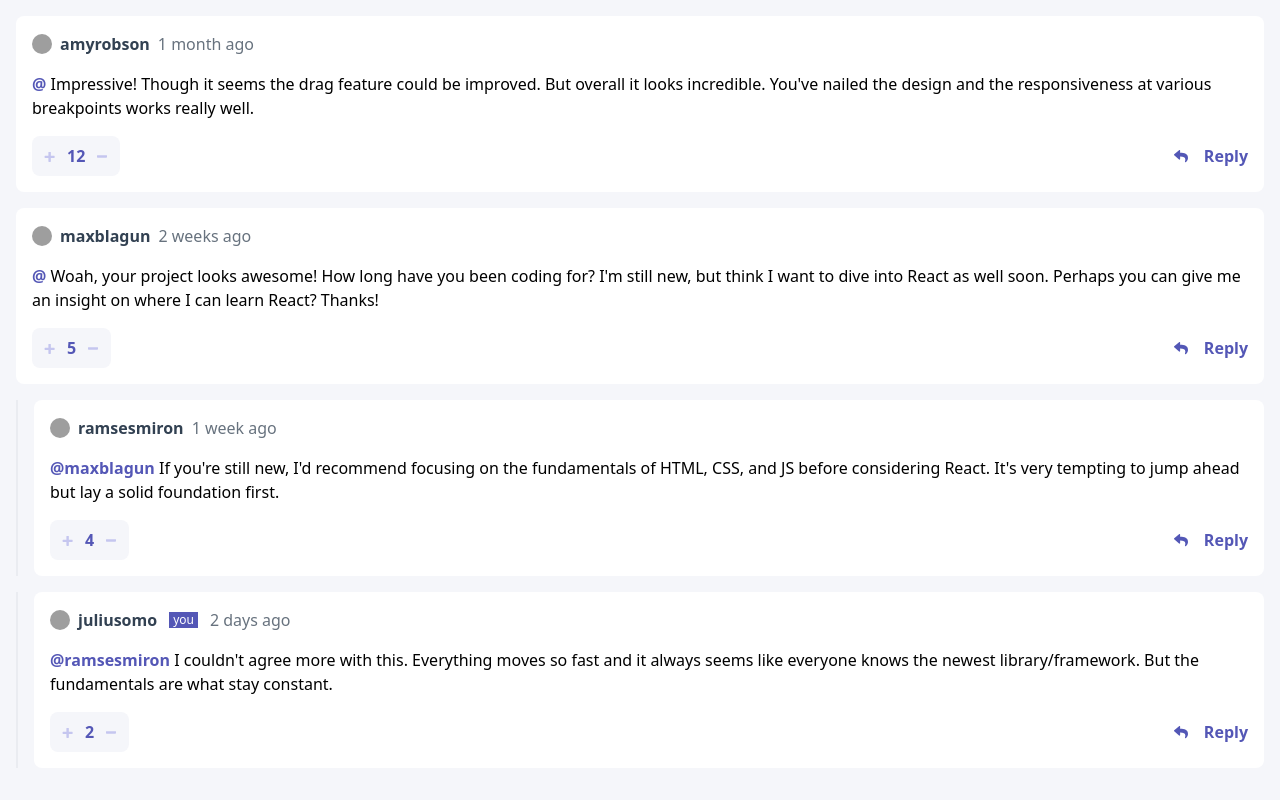
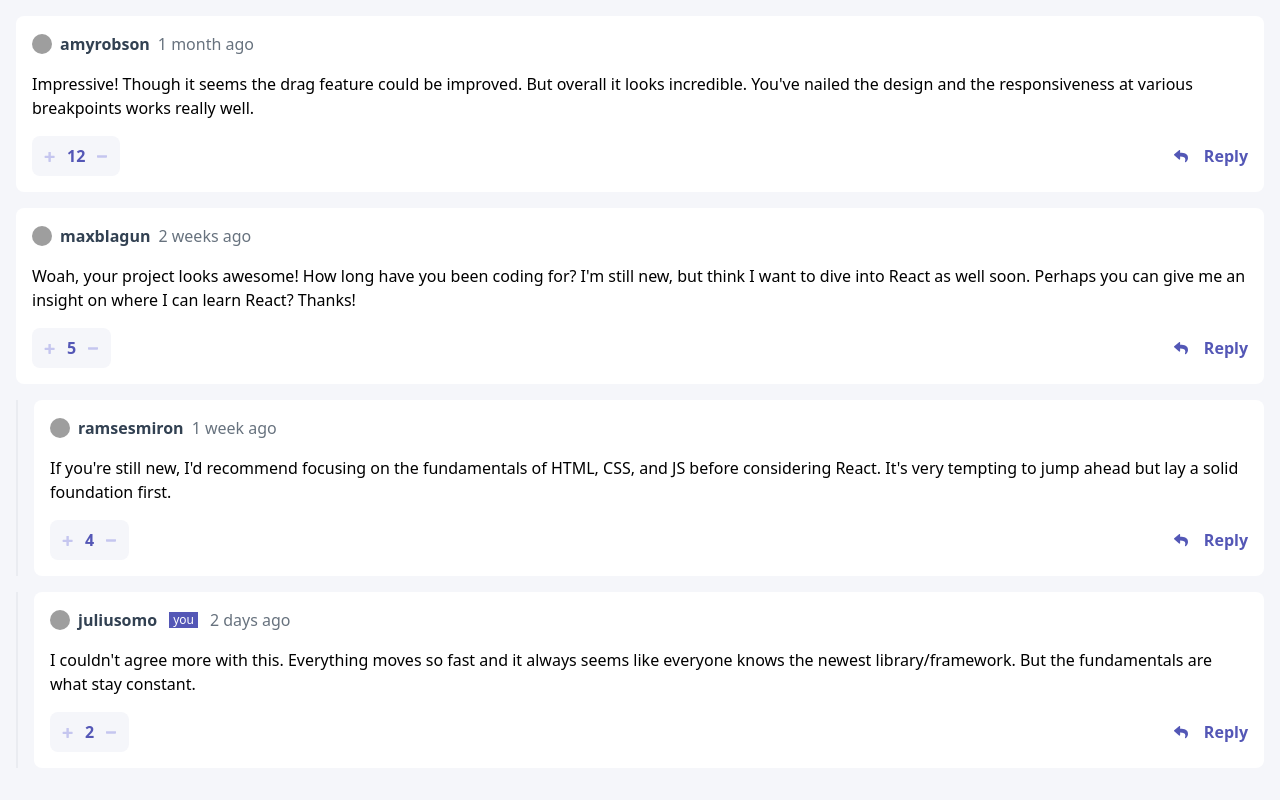
Before and after one commit to JonelBriones/interactive-comments-section, a React (Vite) app: page / in a window 1280 px wide. Shown: the top 800 px of the page. Built offline with nearby package versions, Linux system fonts and the light colour scheme; grey boxes are pictures that could not be loaded.

Commit message:
refactored typescript, replacing any types

```diff
--- a/src/App.tsx
+++ b/src/App.tsx
@@ -1,7 +1,7 @@
 import { useEffect, useState } from "react";
 import comments from "./data.json";
 import "./App.css";
-import Comment, { CommentReply } from "./components/Comment";
+import Comment, { CommentReply, CommentType } from "./components/Comment";
 import AddComment from "./components/AddComment";
 console.log(comments);
 
@@ -54,10 +54,6 @@ function App() {
     });
     setAllComments(joinedComments as any);
     console.log(joinedComments);
-
-    // for(const childComment of comments.comments) {
-    //   joinedComments.push(parentComment)
-    // }
   }, []);
   return (
     <div className="min-h-screen h-auto bg-neutral-veryLightGray p-4  ">
@@ -68,7 +64,7 @@ function App() {
         {commentList.map((comment) => (
           <div key={comment.id}>
             <Comment
-              {...(comment as CommentReply)}
+              comment={comment}
               currentUser={currentUser}
               setCommentList={setCommentList}
               commentList={commentList}
--- a/src/components/Comment.tsx
+++ b/src/components/Comment.tsx
@@ -1,5 +1,4 @@
-import React, { useEffect, useRef, useState } from "react";
-import comments from ".././data.json";
+import { useEffect } from "react";
 import AddComment from "./AddComment";
 export type CommentReply = {
   id: number;
@@ -15,6 +14,30 @@ export type CommentReply = {
   setCommentList: (value: any) => void;
 };
 
+export type CommentType = {
+  id: number;
+  content: string;
+  createdAt: string;
+  score: number;
+  user: {
+    image: {
+      png: string;
+      webp: string;
+    };
+    username: string;
+  };
+  replies: Reply[];
+  replyActive?: boolean;
+};
+type Reply = {
+  id: number;
+  content: string;
+  createdAt: string;
+  score: number;
+  replyingTo: string;
+  user: User;
+  replyActive?: boolean;
+};
 export type User = {
   image: {
     png: string;
@@ -22,20 +45,24 @@ export type User = {
   };
   username: string;
 };
+interface Props {
+  comment: CommentType | Reply;
+  setCommentList: (value: any) => void;
+  currentUser: User;
+  commentList: [];
+}
 
 const Comment = ({
-  id,
-  content,
-  createdAt,
-  score,
-  user,
-  replies,
-  replyingTo,
+  comment,
   currentUser,
-  replyActive,
+  setCommentList,
   commentList,
-  setCommentList,
-}: CommentReply) => {
+}: any) => {
+  console.log(comment);
+  const { id, content, createdAt, score, user, replies, replyActive } =
+    comment as CommentType;
+
+  console.log(replies);
   const replyShow = (id: number) => {
     setCommentList(
       commentList.map((comment: CommentReply) =>
@@ -46,9 +73,6 @@ const Comment = ({
     );
     console.log(commentList);
   };
-  useEffect(() => {
-    // setCommentList([...commentList, replies, comments.comments]);
-  }, []);
 
   return (
     <>
@@ -76,7 +100,7 @@ const Comment = ({
 
           <p className="text-left">
             <span className="text-primary-moderateBlue font-bold">
-              @{replyingTo}
+              {/* @{replies?.replyingTo} */}
             </span>{" "}
             {content}
           </p>
@@ -107,13 +131,20 @@ const Comment = ({
         </div>
       </div>
       {replyActive && <AddComment {...currentUser} />}
-      {replies?.map((reply: CommentReply) => {
+      {replies?.map((reply: Reply) => {
         return (
           <div
             key={reply.id}
             className="pl-4 mt-4 border-l-2 border-neutral-lightGray"
           >
-            <Comment {...reply} currentUser={currentUser} />
+            {/* comment={comment}
+              currentUser={currentUser}
+              setCommentList={setCommentList} */}
+            <Comment
+              comment={reply}
+              currentUser={currentUser}
+              //   setCommentList={setCommentList}
+            />
           </div>
         );
       })}
```
